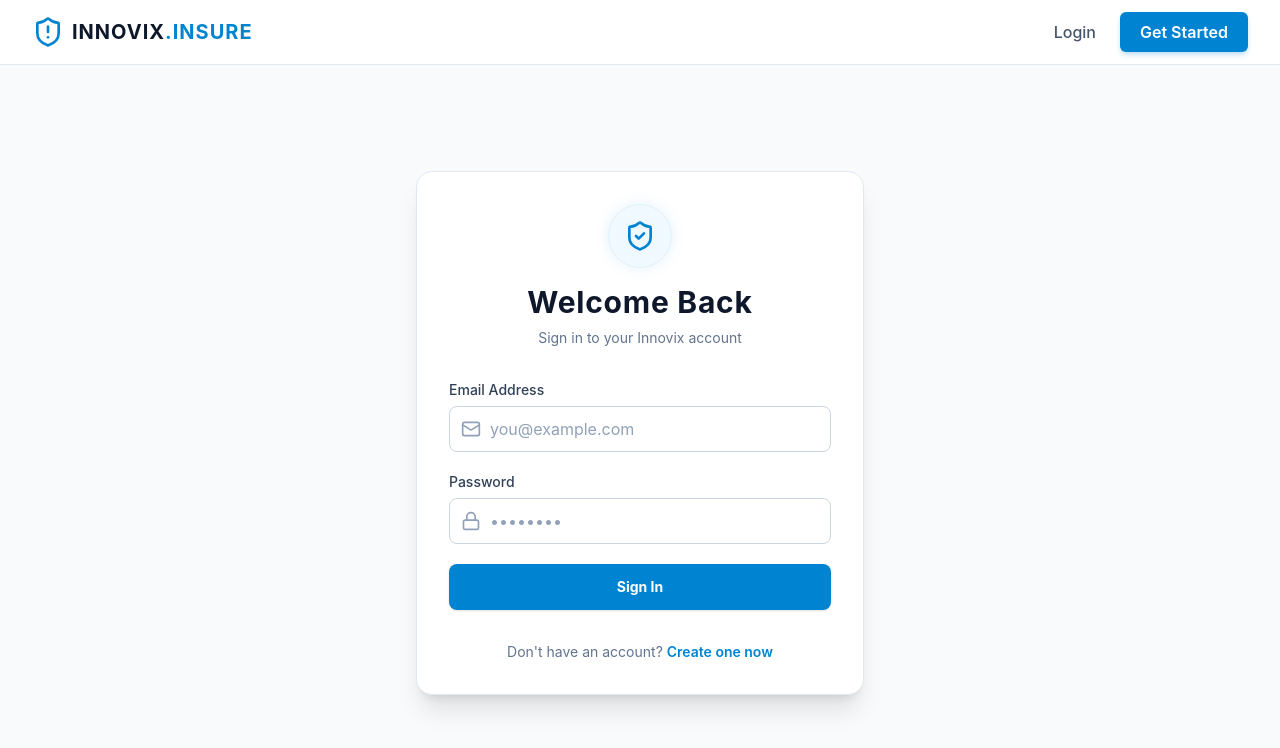
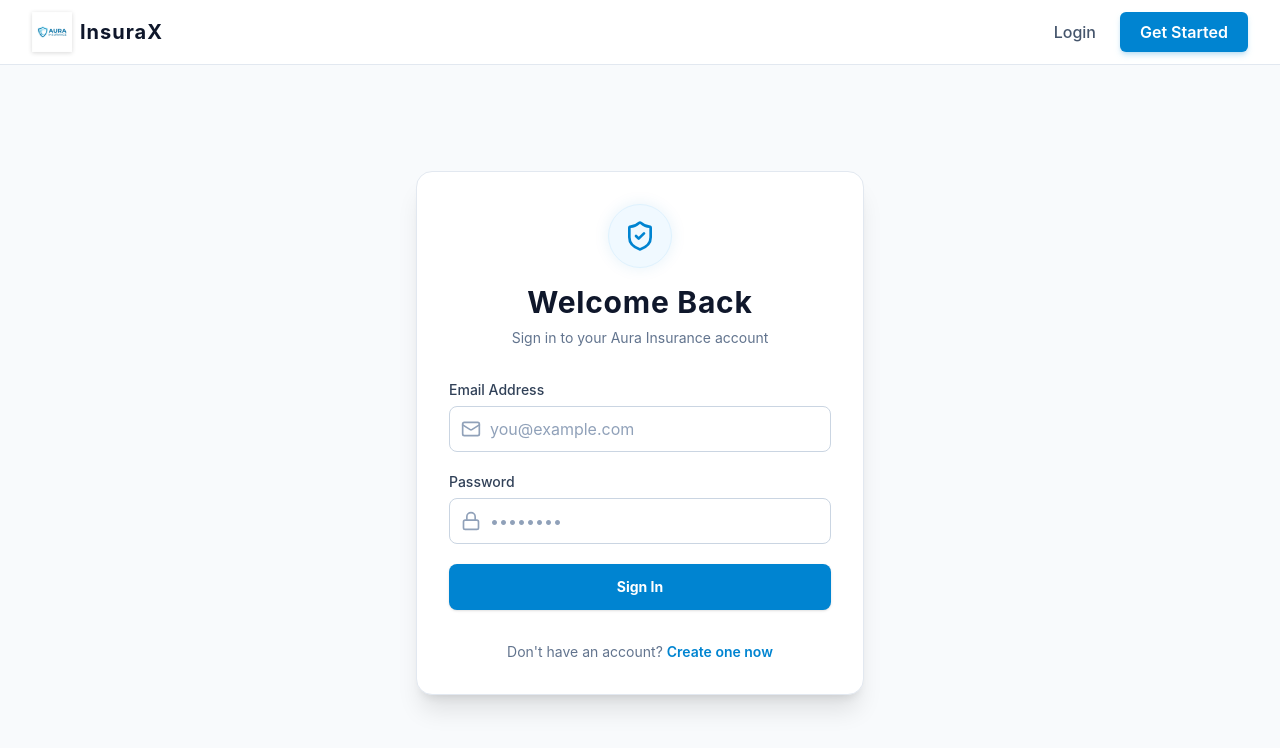
Before and after one commit to RahulDanu23/Insaurence_Management, a React (Vite) app in the folder frontend/: page /login in a window 1280 px wide. Shown: the top 748 px of the page. Built offline with nearby package versions, Linux system fonts and the light colour scheme.

Commit message:
Update app branding to Aura Insurance and add new logo

```diff
--- a/frontend/index.html
+++ b/frontend/index.html
@@ -4,7 +4,7 @@
     <meta charset="UTF-8" />
     <link rel="icon" type="image/svg+xml" href="/favicon.svg" />
     <meta name="viewport" content="width=device-width, initial-scale=1.0" />
-    <title>my-react-app</title>
+    <title>Aura Insurance</title>
   </head>
   <body>
     <div id="root"></div>
--- a/frontend/src/components/Navbar.jsx
+++ b/frontend/src/components/Navbar.jsx
@@ -19,9 +19,9 @@ const Navbar = () => {
         <div className="flex justify-between h-16 items-center">
           {/* Logo */}
           <Link to="/" className="flex items-center gap-2 group">
-            <ShieldAlert className="h-8 w-8 text-sky-600 group-hover:text-sky-700 transition-colors" />
+            <img src="/logo.png" alt="Aura Logo" className="h-10 w-10 object-contain drop-shadow-sm group-hover:scale-105 transition-transform" />
             <span className="text-xl font-bold tracking-wider text-slate-900">
-              INNOVIX<span className="text-sky-600">.INSURE</span>
+              InsuraX
             </span>
           </Link>
 
--- a/frontend/src/pages/Login.jsx
+++ b/frontend/src/pages/Login.jsx
@@ -53,7 +53,7 @@ const Login = () => {
             <ShieldCheck className="h-8 w-8 text-sky-600" />
           </div>
           <h2 className="text-3xl font-bold text-slate-900 tracking-wide">Welcome Back</h2>
-          <p className="text-slate-500 mt-2 text-sm">Sign in to your Innovix account</p>
+          <p className="text-slate-500 mt-2 text-sm">Sign in to your Aura Insurance account</p>
         </div>
 
         {error && (
--- a/frontend/src/pages/Register.jsx
+++ b/frontend/src/pages/Register.jsx
@@ -44,7 +44,7 @@ const Register = () => {
           <div className="h-16 w-16 bg-sky-50 rounded-full flex items-center justify-center mb-4 border border-sky-100 shadow-[0_0_15px_rgba(2,132,199,0.1)]">
             <ShieldCheck className="h-8 w-8 text-sky-600" />
           </div>
-          <h2 className="text-3xl font-bold text-slate-900 tracking-wide">Join Innovix</h2>
+          <h2 className="text-3xl font-bold text-slate-900 tracking-wide">Join Aura Insurance</h2>
           <p className="text-slate-500 mt-2 text-sm">Create your new account</p>
         </div>
 
```
Also changed, not shown: frontend/public/logo.png (added).
